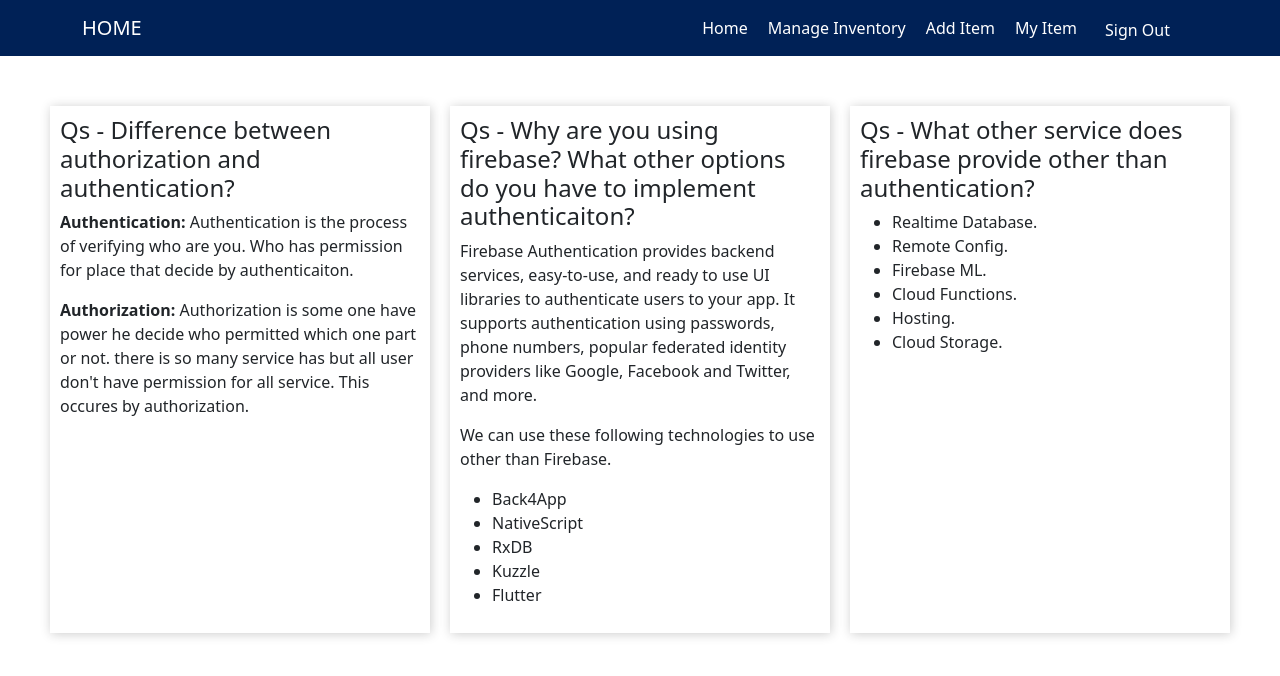
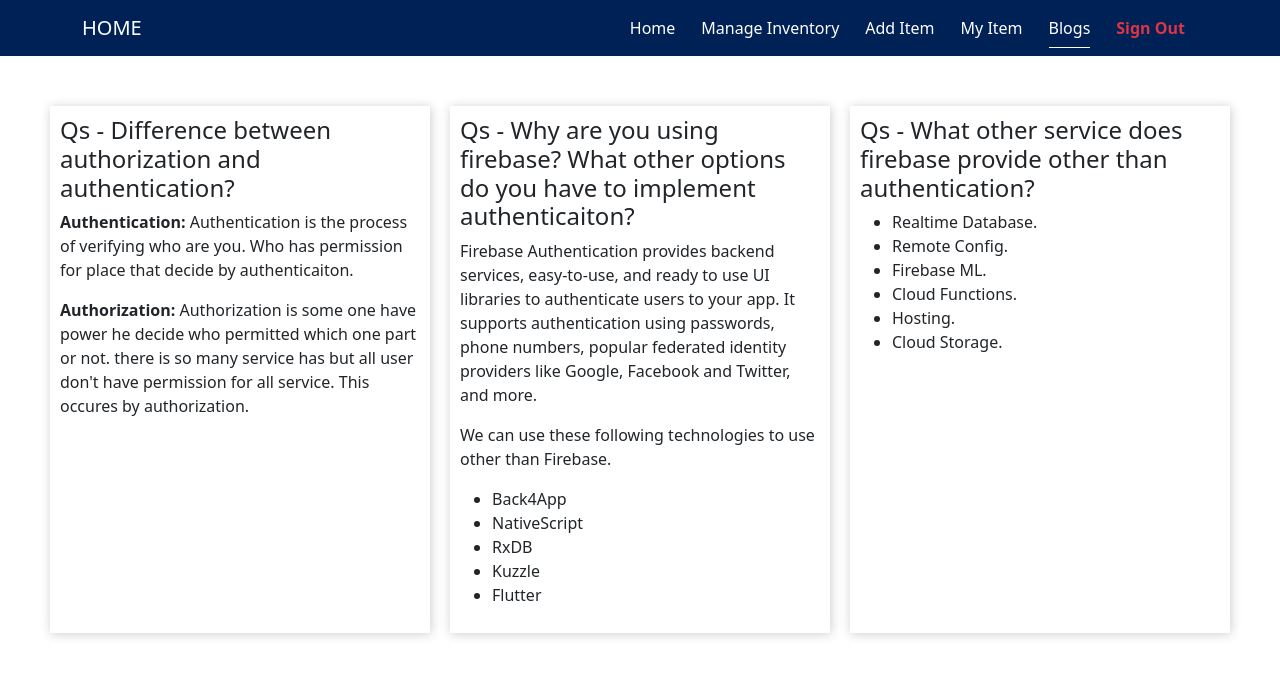
Before and after one commit to mhrayhan/warehouse-management-client, a React (Create React App) app: page /blogs in a window 1280 px wide. Shown: the top 676 px of the page. Built offline with nearby package versions, Linux system fonts and the light colour scheme; no server answers; sample sign-in values are in the browser's storage.

Commit message:
upadated ui

```diff
--- a/src/App.js
+++ b/src/App.js
@@ -36,7 +36,11 @@
         }></Route>
         <Route path='/login' element={<Login></Login>}></Route>
         <Route path='/register' element={<Register></Register>}></Route>
-        <Route path='/blogs' element={<Blogs></Blogs>}></Route>
+        <Route path='/blogs' element={
+          <RequireAuth>
+            <Blogs></Blogs>
+          </RequireAuth>
+        }></Route>
         <Route path='/myitem' element={
           <RequireAuth>
             <MyItem></MyItem>
--- a/src/components/Header/Header.css
+++ b/src/components/Header/Header.css
@@ -3,10 +3,9 @@
     align-items: center;
 }
 .custom-link a{
-    margin-right: 20px;
+    margin-right: 5px;
     text-decoration: none;
-    padding-bottom: 5px;
-    /* border-bottom: 2px solid; */
+    padding-bottom: 8px;
 }
 .navbar{
     background-color: #002156;
@@ -14,3 +13,11 @@
 .navbar a{
     color: #fff;
 }
+
+@media only screen and (max-width: 667px) {
+    .custom-link{
+    display: block;
+
+}
+
+}
--- a/src/components/Header/Header.js
+++ b/src/components/Header/Header.js
@@ -18,7 +18,7 @@
 
     return (
  <div className=''>
-    <Navbar className='navbar' collapseOnSelect expand="lg">
+    <Navbar className='navbar sticky-top' collapseOnSelect expand="lg">
       <Container>
       <Navbar.Brand className='text-white' as={Link} to='/'>HOME</Navbar.Brand>
       <Navbar.Toggle aria-controls="responsive-navbar-nav" />
@@ -28,11 +28,12 @@
         <Nav>
             {
               user ? <div className='custom-link'>
-            <CustomLink to='/'>Home</CustomLink>
-            <CustomLink to='/manage'>Manage Inventory</CustomLink>
-            <CustomLink to='/additem'>Add Item</CustomLink>
-            <CustomLink to='/myitem'>My Item</CustomLink>
-            <Nav.Link className='text-white' onClick={handleSignOut}>Sign Out</Nav.Link>
+            <Nav.Link><CustomLink to='/'>Home</CustomLink></Nav.Link>
+            <Nav.Link><CustomLink to='/manage'>Manage Inventory</CustomLink></Nav.Link>
+            <Nav.Link><CustomLink to='/additem'>Add Item</CustomLink></Nav.Link>
+            <Nav.Link><CustomLink to='/myitem'>My Item</CustomLink></Nav.Link>
+            <Nav.Link><CustomLink to='/blogs'>Blogs</CustomLink></Nav.Link>
+            <Nav.Link className='text-danger fw-bold' onClick={handleSignOut}>Sign Out</Nav.Link>
             </div>
               :
               <Nav.Link className='text-white fs-5' eventKey={2} as={Link} to='/login'>Please Login</Nav.Link>
--- a/src/components/Inventory/Inventory.js
+++ b/src/components/Inventory/Inventory.js
@@ -14,7 +14,7 @@
             items.slice(0, 6).map(item => <InventoryItems key={item._id} item={item}></InventoryItems>)
         }
         </div>
-        <Link to={'/manage'} className='manage-btn'><button className='btn btn-primary mt-3'>Manage Inventory</button></Link>
+        <Link to={'/manage'} ><button className='manage-btn btn btn-primary mt-3'>Manage Inventory</button></Link>
         </div>
     );
 };
--- a/src/components/Inventory/InventoryItem.css
+++ b/src/components/Inventory/InventoryItem.css
@@ -17,5 +17,5 @@
 }
 .manage-btn{
     margin-left: 50%;
-    transform: translateY(-50%);
+    transform: translateX(-50%);
 }
--- /dev/null
+++ b/src/components/MangeInventories/ManageInventories.css
@@ -0,0 +1,4 @@
+.add-new-btn{
+    margin-left: 50%;
+    transform: translateX(-50%);
+}
--- a/src/components/MangeInventories/MangeInventories.js
+++ b/src/components/MangeInventories/MangeInventories.js
@@ -1,8 +1,10 @@
 import React from 'react';
+import { Link } from 'react-router-dom';
 import useItems from '../../hooks/useItems';
 import Footer from '../Footer/Footer';
 import Header from '../Header/Header';
 import ManageInventory from './ManageInventory';
+import './ManageInventories.css'
 
 const MangeInventories = () => {
     const [items, setItems] = useItems();
@@ -25,6 +27,7 @@
         <div>
             <Header></Header>
             <h2 className='text-center my-4'>Manage Inventories</h2>
+            <Link to='/additem'><button className='add-new-btn btn btn-info mb-3 text-white '>Add New Item</button></Link>
             <div className='items container'>
                 {
                 items.map(item => <ManageInventory
--- a/src/components/MyItem/MyItem.js
+++ b/src/components/MyItem/MyItem.js
@@ -53,7 +53,7 @@
                     <th>Email</th>
                     <th>Price</th>
                     <th>Quantity</th>
-                    <th>Delete</th>
+                    <th>Remove</th>
                 </tr>
             </thead>
             <tbody>
--- a/src/components/MyItemDetails/MyItemDetails.js
+++ b/src/components/MyItemDetails/MyItemDetails.js
@@ -10,7 +10,7 @@
                     <td>{email}</td>
                     <td>{price}</td>
                     <td>{quantity}</td>
-                    <td><button onClick={()=>handleDelete(_id)} className='btn btn-danger'>Delete</button></td>
+                    <td><button onClick={()=>handleDelete(_id)} className='btn btn-danger'>Remove</button></td>
                 </tr>
     );
 };
--- a/src/components/RequireAuth/RequireAuth.js
+++ b/src/components/RequireAuth/RequireAuth.js
@@ -3,7 +3,6 @@
 import { Bars } from 'react-loader-spinner';
 import { Navigate, useLocation } from 'react-router-dom';
 import auth from '../../firebase.init';
-import Loading from '../Loading/Loading';
 
 const RequireAuth = ({children}) => {
     const [user, loading] = useAuthState(auth);
@@ -18,11 +17,11 @@
             return <Navigate to="/login" state={{ from: location }} replace />;
     }
     if(!user.emailVerified){
-        return <div>
-            <h3>Your Email is not verified !</h3>
-            <h5>Please Verify your email address</h5>
-            <button>Resend Verification Email</button>
-        </div>
+        return <div className=''>
+                    <h3 className='text-danger'>Your Email is not verified !</h3>
+                    <h5>Please Verify your email address</h5>
+                    <button className='btn btn-info'>Resend Verification Email</button>
+                </div>
     }
     return children;
 };
```
